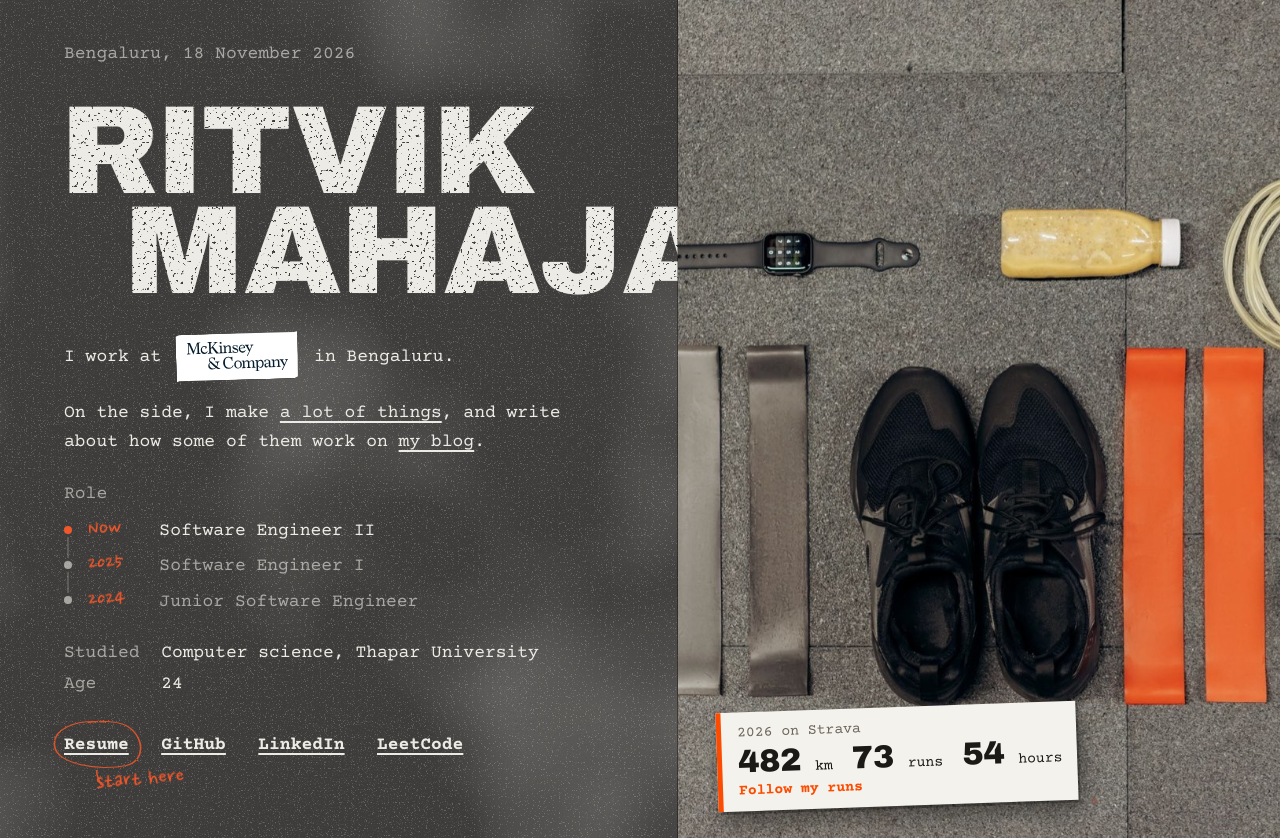
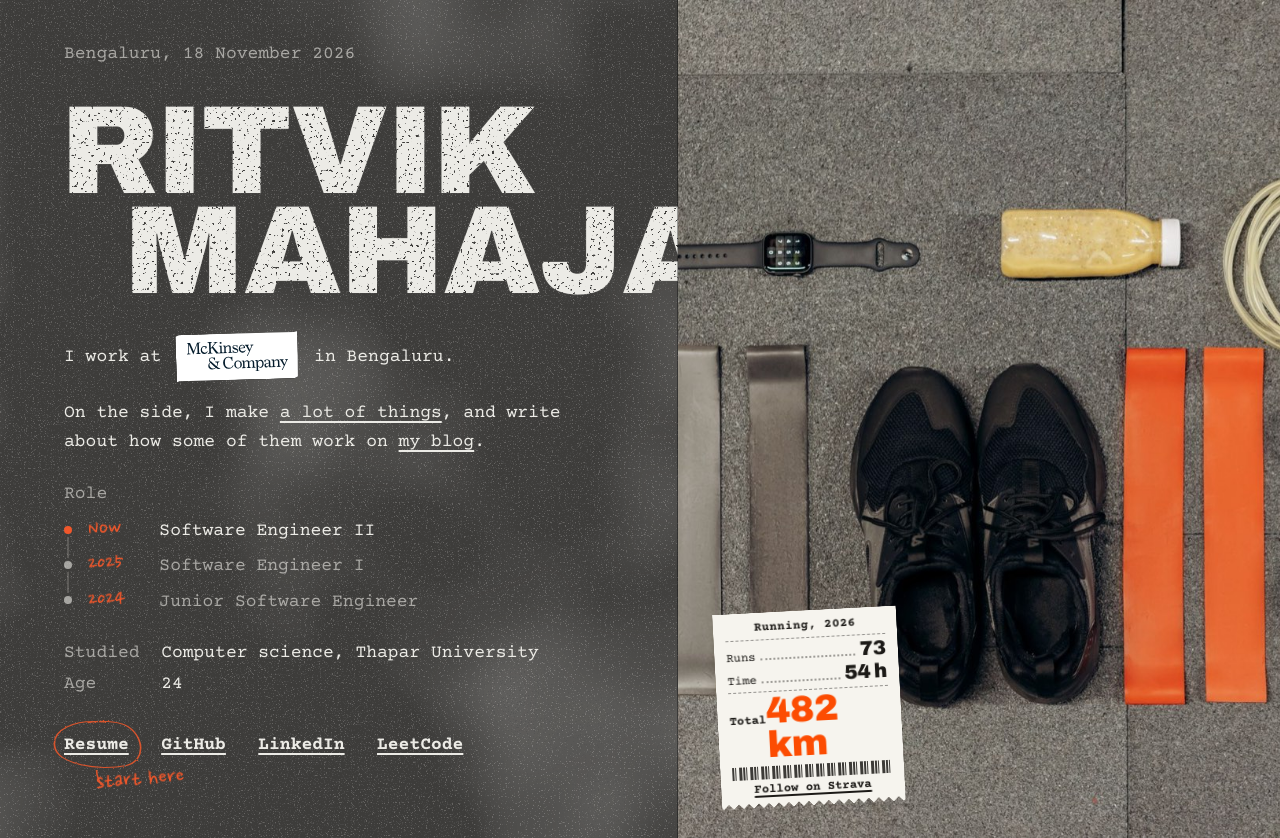
Before and after one commit to ritvikmahajan17/portfolio, a plain HTML site: page index.html in a window 1280 px wide. Drawn offline with nearby package versions, Linux system fonts and the light colour scheme.

Commit message:
feat: enhance Strava stats display with improved layout and styling

```diff
--- a/css/style.css
+++ b/css/style.css
@@ -271,47 +271,87 @@ h1 span + span {
   }
 }
 
-/* a small race tag pinned to the bottom-left of the photo, links to Strava */
+/* the Strava tag as a thermal run receipt: dotted leaders, a big total, a barcode, a torn bottom */
 .strava {
+  --tear: 5px;
   position: absolute;
   left: clamp(18px, 3vw, 44px);
   bottom: clamp(18px, 4vh, 44px);
+  width: 11.5rem;
   display: grid;
-  gap: 0.15rem;
-  padding: 0.7rem 0.9rem 0.65rem 1rem;
-  background: #f4f2ec;
+  gap: 0.05rem;
+  padding: 0.5rem 0.75rem calc(0.4rem + var(--tear));
+  background: #f6f4ee;
   color: #1c1a17;
   text-decoration: none;
-  font-size: 0.82em;
-  line-height: 1.35;
-  border-left: 5px solid #fc4c02; /* Strava orange */
-  transform: rotate(-2deg);
-  box-shadow: 2px 3px 0 rgba(0, 0, 0, 0.25), 6px 12px 20px rgba(0, 0, 0, 0.4);
+  font-size: 0.68em;
+  line-height: 1.25;
+  transform: rotate(-3deg);
+  filter: drop-shadow(2px 3px 0 rgba(0, 0, 0, 0.22)) drop-shadow(6px 12px 14px rgba(0, 0, 0, 0.4));
+  /* torn zigzag bottom edge */
+  -webkit-mask: conic-gradient(from -45deg at bottom, #0000, #000 1deg 89deg, #0000 90deg) 50% / calc(2 * var(--tear)) 100%;
+  mask: conic-gradient(from -45deg at bottom, #0000, #000 1deg 89deg, #0000 90deg) 50% / calc(2 * var(--tear)) 100%;
   transition: transform 0.25s ease;
 }
 .strava:hover {
-  transform: rotate(-1deg) translateY(-2px);
+  transform: rotate(-1.5deg) translateY(-3px);
 }
 .strava[hidden] {
   display: none;
 }
-.strava-year {
-  color: #6b655c;
+.r-head {
+  text-align: center;
+  font-weight: 700;
+  letter-spacing: 0.04em;
+  padding-bottom: 0.25rem;
+  margin-bottom: 0.1rem;
+  border-bottom: 1.5px dashed rgba(28, 26, 23, 0.45);
 }
-.strava-stats {
+.r-row {
   display: flex;
-  gap: 2.2ch;
   align-items: baseline;
+  gap: 0.6ch;
 }
-.strava b {
-  font: 900 2rem / 1 var(--wood);
+.r-row i {
+  flex: 1;
+  border-bottom: 2px dotted rgba(28, 26, 23, 0.4);
+}
+/* runs and time get real numbers too, just smaller than the km */
+.r-row > span:last-child {
+  font: 900 1.25rem / 1 var(--wood);
   font-stretch: 75%;
   letter-spacing: -0.01em;
-  margin-right: 0.15em;
+}
+.r-total {
+  display: flex;
+  justify-content: space-between;
+  align-items: baseline;
+  border-top: 1.5px dashed rgba(28, 26, 23, 0.45);
+  margin-top: 0.15rem;
+  padding-top: 0.2rem;
+  font-weight: 700;
+}
+.r-total b {
+  font: 900 2.3rem / 0.9 var(--wood);
+  font-stretch: 75%;
+  letter-spacing: -0.01em;
+  color: #fc4c02; /* Strava orange */
+}
+.r-code {
+  height: 0.8rem;
+  margin: 0.25rem 0 0.1rem;
+  background: repeating-linear-gradient(90deg, #1c1a17 0 2px, #0000 2px 3px, #1c1a17 3px 4px, #0000 4px 7px, #1c1a17 7px 10px, #0000 10px 11px);
+  opacity: 0.85;
 }
 .strava-go {
+  text-align: center;
+  font-weight: 700;
+  text-decoration: underline;
+  text-decoration-thickness: 1.5px;
+  text-underline-offset: 0.22em;
+}
+.strava:hover .strava-go {
   color: #fc4c02;
-  font-weight: 700;
 }
 @media (prefers-reduced-motion: reduce) {
   .strava {
--- a/index.html
+++ b/index.html
@@ -143,13 +143,12 @@
 
         <!-- this year's running, from strava.json (written by tools/strava_stats.py); hidden until it loads -->
         <a class="strava" href="https://www.strava.com/athletes/191169905" target="_blank" rel="noopener" hidden>
-          <span class="strava-year"><span id="s-year"></span> on Strava</span>
-          <span class="strava-stats">
-            <span><b id="s-km"></b> km</span>
-            <span><b id="s-runs"></b> runs</span>
-            <span><b id="s-hours"></b> hours</span>
-          </span>
-          <span class="strava-go">Follow my runs</span>
+          <span class="r-head">Running, <span id="s-year"></span></span>
+          <span class="r-row"><span>Runs</span><i></i><span id="s-runs"></span></span>
+          <span class="r-row"><span>Time</span><i></i><span><span id="s-hours"></span> h</span></span>
+          <span class="r-total"><span>Total</span><b><span id="s-km"></span> km</b></span>
+          <span class="r-code" aria-hidden="true"></span>
+          <span class="strava-go">Follow on Strava</span>
         </a>
       </figure>
     </div>
```
